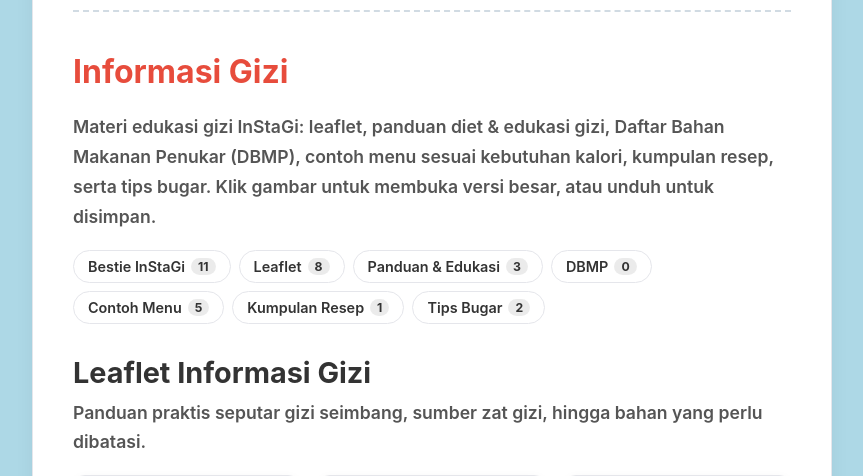
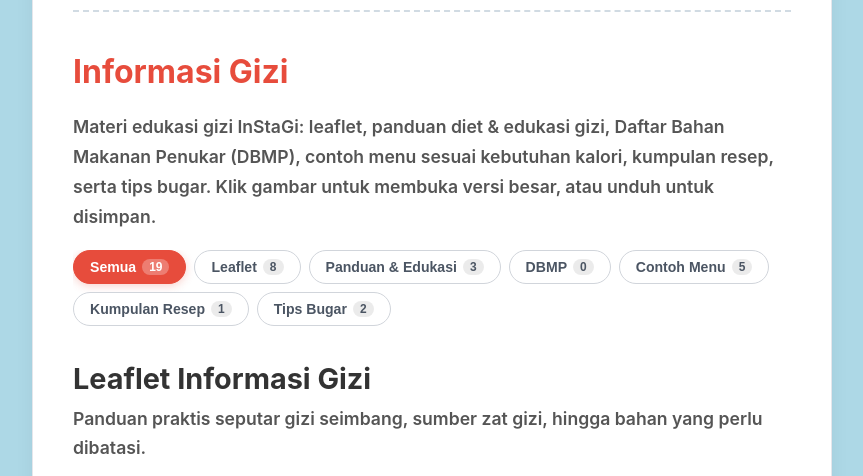
Before and after one commit to M-Arkan-Raihan-Nugraha/InStaGi-PHP, a PHP site: page /imt/informasi in a window 1280 px wide. Shown: the part 4207-4683 px from the top of the page, without its empty margins (208-1071 px from the left). Run offline with PHP 8.4, Linux system fonts and the light colour scheme.

Commit message:
feat: ubah shortcut informasi gizi menjadi filter interaktif bergaya bestie, hapus shortcut bestie

```diff
--- a/css/pages.css
+++ b/css/pages.css
@@ -310,31 +310,38 @@
     margin-bottom: 18px;
 }
 
-/* Tautan lompat ke bagian halaman Informasi Gizi (halaman kini panjang). */
-.info-jump {
+/* Filter Materi Informasi Gizi */
+.info-filter-wrapper {
+    margin: 16px 0 20px;
+    overflow-x: auto;
+    -webkit-overflow-scrolling: touch;
+    padding-bottom: 4px;
+}
+
+.info-filters {
     display: flex;
     flex-wrap: wrap;
     gap: 8px;
-    margin: 16px 0 4px;
-}
-
-.info-jump a {
+}
+
+.info-filter-btn {
+    appearance: none;
+    background: #ffffff;
+    border: 1.5px solid #d1d5db;
+    color: #4b5563;
+    padding: 8px 16px;
+    border-radius: 999px;
+    font-size: 0.88em;
+    font-weight: 600;
+    cursor: pointer;
+    transition: all 0.2s ease;
+    white-space: nowrap;
     display: inline-flex;
     align-items: center;
     gap: 6px;
-    padding: 7px 14px;
-    border-radius: 999px;
-    background-color: #ffffff;
-    border: 1px solid var(--border-color);
-    color: var(--text-color);
-    font-size: 0.9em;
-    font-weight: 600;
-    text-decoration: none;
-    transition: all 0.2s;
-    white-space: nowrap;
-}
-
-.info-jump-count {
+}
+
+.info-filter-count {
     display: inline-flex;
     align-items: center;
     justify-content: center;
@@ -347,17 +354,29 @@
     transition: background 0.2s, color 0.2s;
 }
 
-.info-jump a:hover,
-.info-jump a:focus-visible {
-    background-color: #fdf2f4;
+.info-filter-btn:hover,
+.info-filter-btn:focus-visible {
     border-color: var(--primary-color);
     color: var(--primary-color);
-}
-
-.info-jump a:hover .info-jump-count,
-.info-jump a:focus-visible .info-jump-count {
+    background: #fdf2f4;
+}
+
+.info-filter-btn:hover .info-filter-count,
+.info-filter-btn:focus-visible .info-filter-count {
     background: rgba(231, 76, 60, 0.15);
     color: var(--primary-color);
+}
+
+.info-filter-btn.is-active {
+    background: var(--primary-color);
+    color: #ffffff;
+    border-color: var(--primary-color);
+    box-shadow: 0 2px 8px rgba(231, 76, 60, 0.25);
+}
+
+.info-filter-btn.is-active .info-filter-count {
+    background: rgba(255, 255, 255, 0.28);
+    color: #ffffff;
 }
 
 .info-grid {
--- a/includes/views/gallery_card.php
+++ b/includes/views/gallery_card.php
@@ -26,7 +26,7 @@ $kartu_daftar = isset($kartu_daftar) && is_array($kartu_daftar) ? $kartu_daftar
 $kartu_alt    = isset($kartu_alt) ? $kartu_alt : '';
 $kartu_kosong = isset($kartu_kosong) ? $kartu_kosong : 'Belum ada materi yang tersedia.';
 ?>
-        <section class="info-section" id="<?= htmlspecialchars($kartu_id, ENT_QUOTES, 'UTF-8') ?>">
+        <section class="info-section" id="<?= htmlspecialchars($kartu_id, ENT_QUOTES, 'UTF-8') ?>" data-section="<?= htmlspecialchars($kartu_id, ENT_QUOTES, 'UTF-8') ?>">
             <h2><?= htmlspecialchars($kartu_judul, ENT_QUOTES, 'UTF-8') ?></h2>
             <?php if ($kartu_intro !== ''): ?>
             <p class="info-intro"><?= htmlspecialchars($kartu_intro, ENT_QUOTES, 'UTF-8') ?></p>
--- a/informasi.php
+++ b/informasi.php
@@ -52,15 +52,32 @@ require __DIR__ . '/includes/views/layout_head.php';
         <h1 style="text-align:left;color:var(--primary-color);">Informasi Gizi</h1>
             <p class="info-intro">Materi edukasi gizi InStaGi: leaflet, panduan diet &amp; edukasi gizi, Daftar Bahan Makanan Penukar (DBMP), contoh menu sesuai kebutuhan kalori, kumpulan resep, serta tips bugar. Klik gambar untuk membuka versi besar, atau unduh untuk disimpan.</p>
 
-            <nav class="info-jump" aria-label="Lompat ke bagian">
-                <a href="#bestie"><span>Bestie InStaGi</span><span class="info-jump-count"><?= count($bestie_items) ?></span></a>
-                <a href="#leaflet"><span>Leaflet</span><span class="info-jump-count"><?= count($leaflets) ?></span></a>
-                <a href="#panduan"><span>Panduan &amp; Edukasi</span><span class="info-jump-count"><?= count($panduans) ?></span></a>
-                <a href="#dbmp"><span>DBMP</span><span class="info-jump-count"><?= $dbmp_pdf !== null ? 1 : 0 ?></span></a>
-                <a href="#menu"><span>Contoh Menu</span><span class="info-jump-count"><?= count($menus) ?></span></a>
-                <a href="#resep"><span>Kumpulan Resep</span><span class="info-jump-count"><?= count($reseps) ?></span></a>
-                <a href="#tips-bugar"><span>Tips Bugar</span><span class="info-jump-count"><?= count($tips_bugar) ?></span></a>
-            </nav>
+            <div class="info-filter-wrapper">
+                <div class="info-filters" role="tablist" aria-label="Filter Materi Informasi Gizi">
+                    <button type="button" class="info-filter-btn is-active" data-filter="all" role="tab" aria-selected="true">
+                        <span>Semua</span>
+                        <span class="info-filter-count"><?= count($leaflets) + count($panduans) + ($dbmp_pdf !== null ? 1 : 0) + count($menus) + count($reseps) + count($tips_bugar) ?></span>
+                    </button>
+                    <button type="button" class="info-filter-btn" data-filter="leaflet" role="tab" aria-selected="false">
+                        <span>Leaflet</span><span class="info-filter-count"><?= count($leaflets) ?></span>
+                    </button>
+                    <button type="button" class="info-filter-btn" data-filter="panduan" role="tab" aria-selected="false">
+                        <span>Panduan &amp; Edukasi</span><span class="info-filter-count"><?= count($panduans) ?></span>
+                    </button>
+                    <button type="button" class="info-filter-btn" data-filter="dbmp" role="tab" aria-selected="false">
+                        <span>DBMP</span><span class="info-filter-count"><?= $dbmp_pdf !== null ? 1 : 0 ?></span>
+                    </button>
+                    <button type="button" class="info-filter-btn" data-filter="menu" role="tab" aria-selected="false">
+                        <span>Contoh Menu</span><span class="info-filter-count"><?= count($menus) ?></span>
+                    </button>
+                    <button type="button" class="info-filter-btn" data-filter="resep" role="tab" aria-selected="false">
+                        <span>Kumpulan Resep</span><span class="info-filter-count"><?= count($reseps) ?></span>
+                    </button>
+                    <button type="button" class="info-filter-btn" data-filter="tips-bugar" role="tab" aria-selected="false">
+                        <span>Tips Bugar</span><span class="info-filter-count"><?= count($tips_bugar) ?></span>
+                    </button>
+                </div>
+            </div>
 
             <!-- ===== 1. LEAFLET INFORMASI GIZI ===== -->
 <?php
@@ -85,7 +102,7 @@ require __DIR__ . '/includes/views/gallery_card.php';
 ?>
 
             <!-- ===== 3. DBMP ===== -->
-            <section class="info-section" id="dbmp">
+            <section class="info-section" id="dbmp" data-section="dbmp">
                 <h2>Daftar Bahan Makanan Penukar (DBMP)</h2>
                 <p class="info-intro">Panduan menukar bahan makanan dengan nilai gizi setara, disusun per golongan pangan.</p>
 
@@ -148,4 +165,30 @@ require __DIR__ . '/includes/views/gallery_card.php';
 ?>
     </div>
 
+<script>
+(function () {
+    'use strict';
+    var filterBtns = document.querySelectorAll('.info-filter-btn');
+    var sections   = document.querySelectorAll('.info-section[data-section]');
+
+    filterBtns.forEach(function (btn) {
+        btn.addEventListener('click', function () {
+            var filter = this.getAttribute('data-filter');
+
+            filterBtns.forEach(function (b) {
+                b.classList.remove('is-active');
+                b.setAttribute('aria-selected', 'false');
+            });
+            this.classList.add('is-active');
+            this.setAttribute('aria-selected', 'true');
+
+            sections.forEach(function (sec) {
+                var s = sec.getAttribute('data-section');
+                sec.style.display = (filter === 'all' || s === filter) ? '' : 'none';
+            });
+        });
+    });
+})();
+</script>
+
 <?php require __DIR__ . '/includes/views/layout_footer.php'; ?>
```
